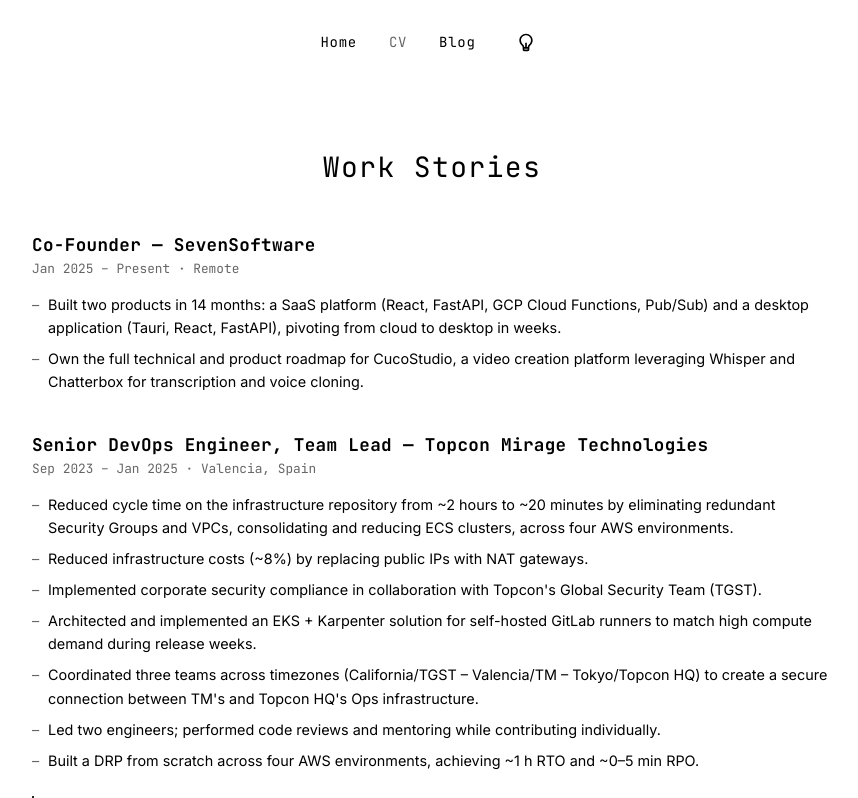
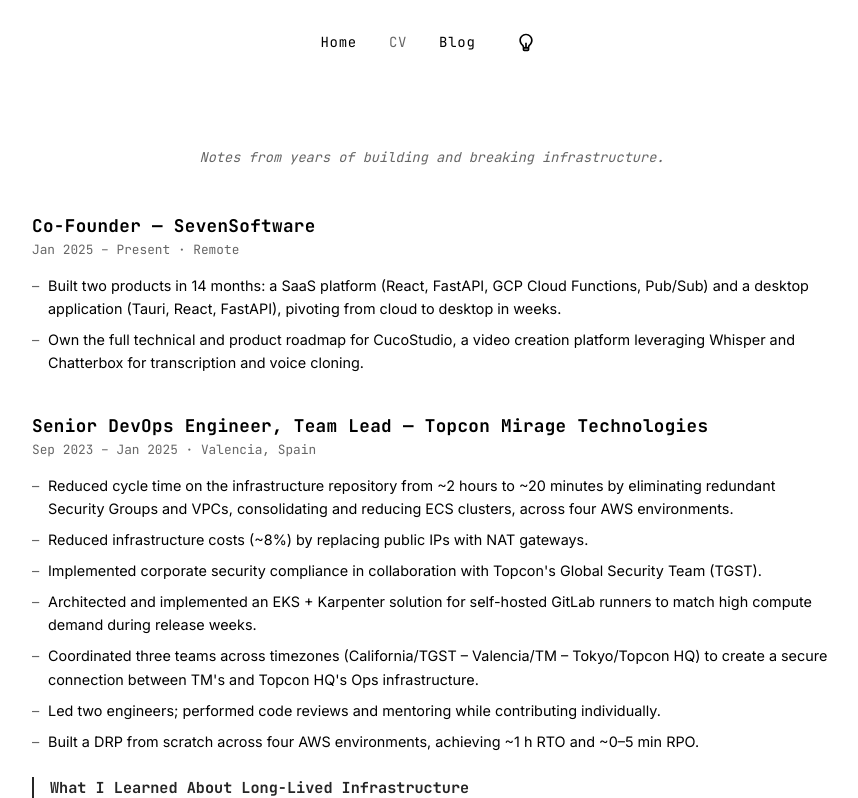
Before and after one commit to varn0/varno, a React (Vite) app: page /cv in a window 1280 px wide. Shown: the top 798 px of the page, without its empty margins (208-1066 px from the left). Built offline with nearby package versions, Linux system fonts and the light colour scheme.

Commit message:
style: replace CV title with centered subtitle — notes from years of building and breaking infrastructure

```diff
--- a/src/components/tech/CvPage.tsx
+++ b/src/components/tech/CvPage.tsx
@@ -38,7 +38,7 @@
 export function CvPage() {
   return (
     <div className="cv-page">
-      <h2 className="cv-page-title" style={{ textAlign: 'center' }}>Work Stories</h2>
+      <p className="cv-subtitle">Notes from years of building and breaking infrastructure.</p>
       {roles.map((role, i) => (
         <RoleSection key={i} role={role} />
       ))}
--- a/src/styles/tech.css
+++ b/src/styles/tech.css
@@ -111,6 +111,15 @@
   font-weight: normal;
   letter-spacing: 0.05em;
   margin-bottom: 3rem;
+}
+
+.cv-subtitle {
+  font-family: var(--font-mono);
+  font-size: 0.85rem;
+  color: var(--text-muted);
+  text-align: center;
+  margin-bottom: 3rem;
+  font-style: italic;
 }
 
 .cv-role {
```
